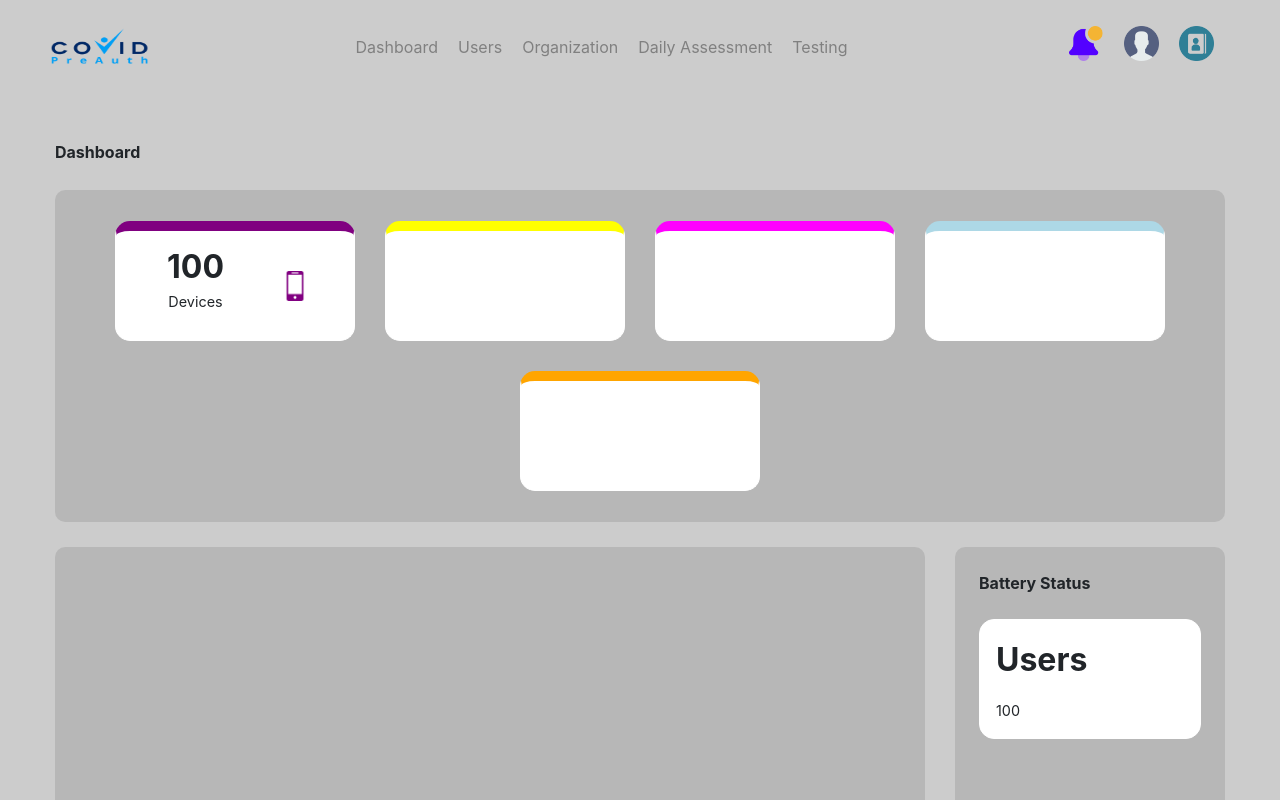
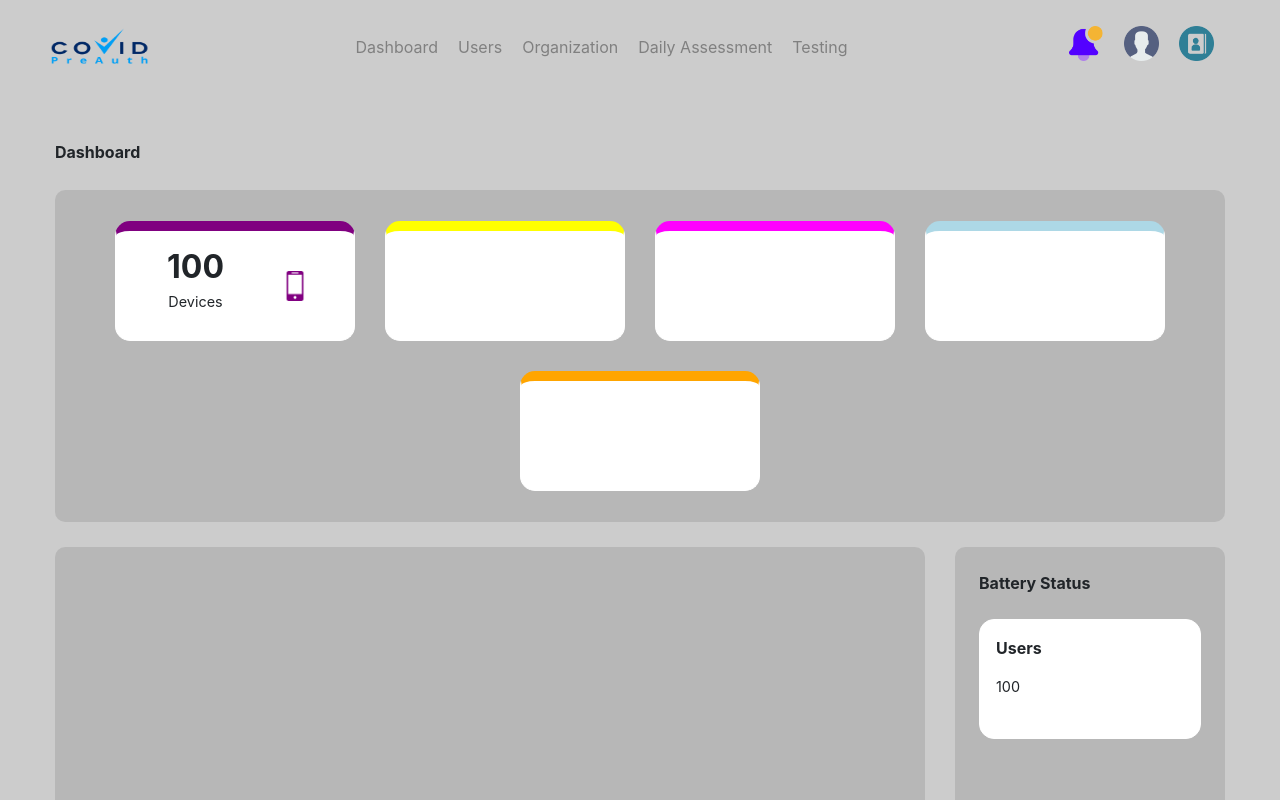
Before and after one commit to mahi30795/React-Typescript, a React (Create React App) app: page / in a window 1280 px wide. Shown: the top 800 px of the page. Built offline with nearby package versions, Linux system fonts and the light colour scheme; the HTML template or start-up script is replaced by a standard one.

Commit message:
more style changes

```diff
--- a/src/components/SideBox/SideBox.style.tsx
+++ b/src/components/SideBox/SideBox.style.tsx
@@ -13,10 +13,10 @@ const useStyles = makeStyles({
         display: 'flex',
         flexDirection: 'column',
     },
+    title:{
+        fontSize: '1rem'
+    },
     count:{
-        fontSize: '2rem'
-    },
-    title:{
         fontSize:'0.9rem'
     },
     iconBox:{
--- a/src/components/SideBox/SideBox.tsx
+++ b/src/components/SideBox/SideBox.tsx
@@ -11,8 +11,8 @@ const SideBox: React.FC<SideBoxProps> = ({ title, count }: SideBoxProps) => {
     return (
         <div className={classes.box}>
             <div className={classes.innerBox}>
-                <p className={classes.count}><strong>{title}</strong></p>
-                <p className={classes.title}>{count}</p>
+                <p className={classes.title}><strong>{title}</strong></p>
+                <p className={classes.count}>{count}</p>
             </div>
         </div>
 
```
